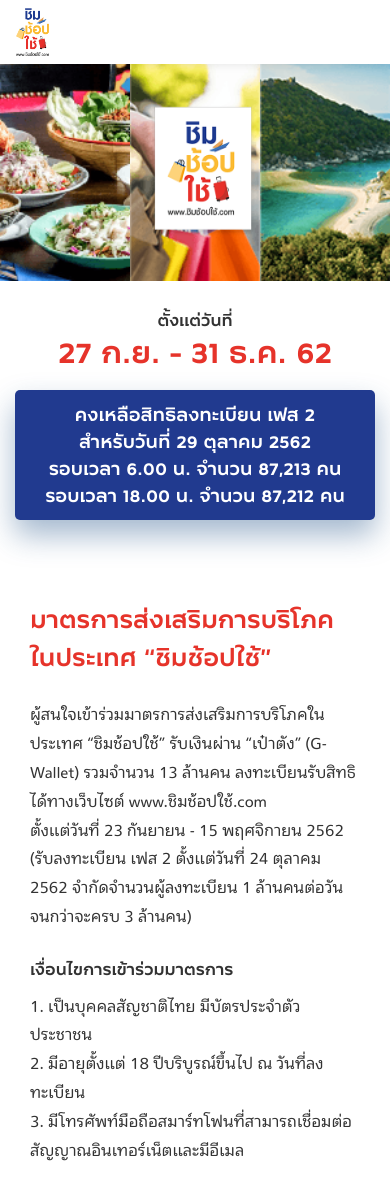
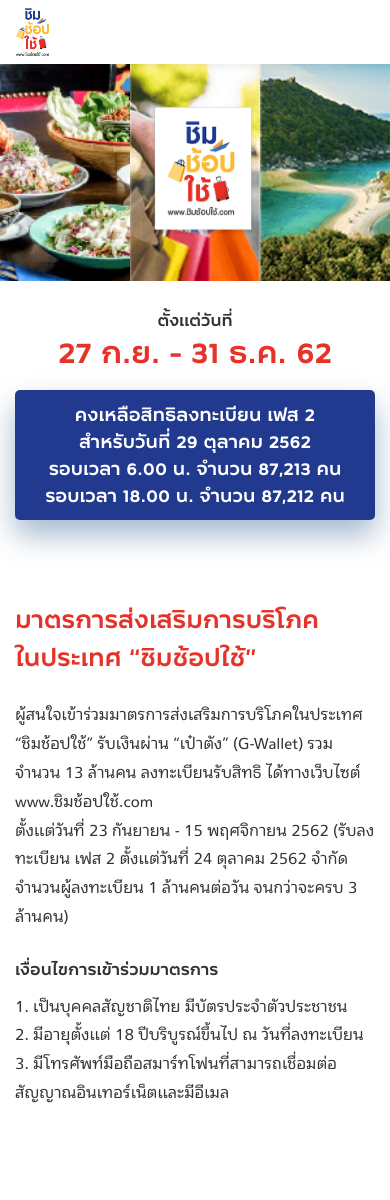
Before and after one commit to patipon1998/ywc17_homework, a React (Create React App) app: page / in a window 390 px wide. Shown: the top 1200 px of the page. After the commit the page ends 1178 px from the top, so only its background shows below. Built offline with nearby package versions, Linux system fonts and the light colour scheme; no server answers.

Commit message:
before install  hamburgers

```diff
--- a/src/pages/HomePage.jsx
+++ b/src/pages/HomePage.jsx
@@ -60,7 +60,7 @@
                 </div>
             </div>
             <div className="detail-box">
-                <div className="detail-container">
+                <div className="container">
                     <div className="row">
                         <div class="col-md-10">
                             <div className="row">
--- a/src/pages/HomePage.scss
+++ b/src/pages/HomePage.scss
@@ -132,19 +132,19 @@
     }
 }
 
-.detail-container {
-    width: 100%;
-    padding-right: 15px;
-    padding-left: 15px;
-    margin-right: auto;
-    margin-left: auto;
-}
+// .detail-container {
+//     width: 100%;
+//     padding-right: 15px;
+//     padding-left: 15px;
+//     margin-right: auto;
+//     margin-left: auto;
+// }
 
-@media only screen and (min-width: 577px) {
-    .detail-container {
-        max-width: 540px;
-    }
-}
+// @media only screen and (min-width: 577px) {
+//     .detail-container {
+//         max-width: 540px;
+//     }
+// }
 
 @media only screen and (max-width: 769px) {
     .banner {
@@ -222,10 +222,10 @@
         }
     }
 
-    .detail-container {
-        padding-right: 30px;
-        padding-left: 30px;
-    }
+    // .detail-container {
+    //     padding-right: 30px;
+    //     padding-left: 30px;
+    // }
 
     .detail-box {
         .head-title {
```
